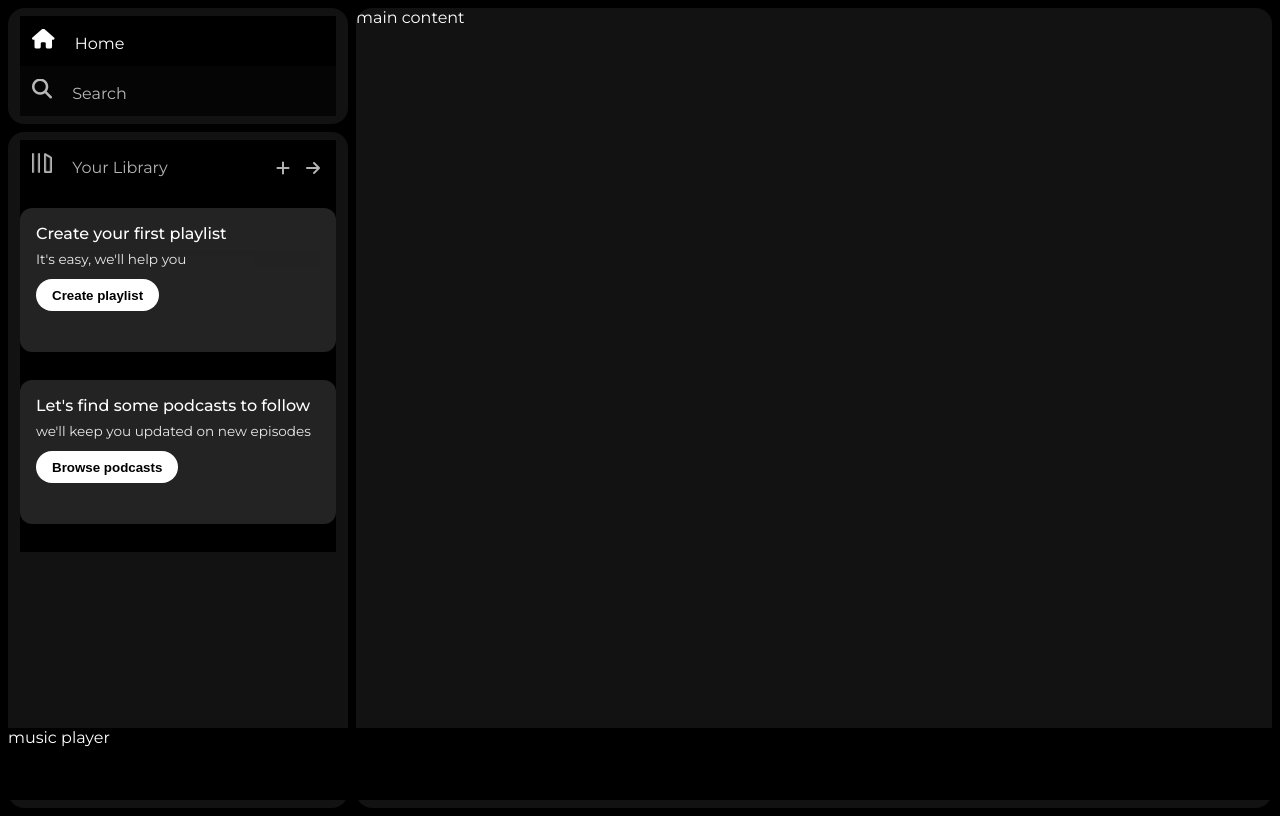
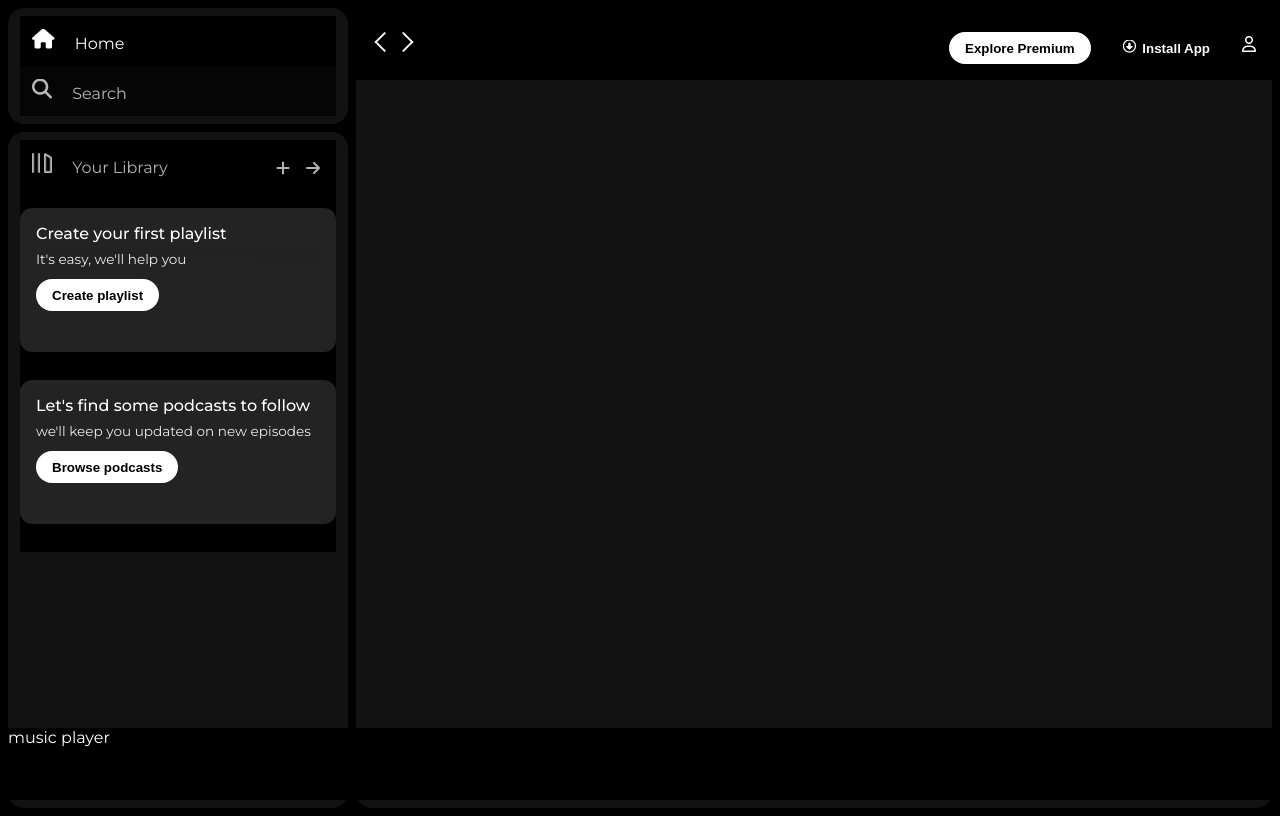
Before and after one commit to Aditya-Narayan-Maurya/spotify-clone, a plain HTML site: page index.html in a window 1280 px wide. Drawn offline with Linux system fonts and the light colour scheme.

Commit message:
sticky nav

```diff
--- a/index.html
+++ b/index.html
@@ -50,7 +50,20 @@
                       </div>
             </div>
         </div>
-        <div class="main-content">main content</div>
+        <div class="main-content">
+            <div class="sticky-nav">
+            <div class="sticky-nav-icons">
+                <img src="./assets/backward_icon.png" alt="">
+                <img src="./assets/forward_icon.png" alt="" class="hide">
+            </div>
+            <div class="sticky-nav-options">
+                <button class="badge nav-item hide">Explore Premium</button>
+                <button class="badge nav-item dark-badge"><i class="fa-regular fa-circle-down" style="margin-right: 0.4rem;"></i>Install App</button>
+                <i class="fa-regular fa-user nav-item"></i>
+            </div>
+            </div>
+            <div class="cards"></div>
+        </div>
         <div class="music-player">music player</div>
     </div>
 
--- a/style.css
+++ b/style.css
@@ -127,3 +127,32 @@ align-items: center;
     height: 2rem;
     width: fit-content;
 }
+.dark-badge{
+    background-color: #000;
+    color: #fff;
+}
+.sticky-nav{
+    position:sticky;
+    top: 0px;
+    background-color: #000;
+    display: flex;
+    justify-content: space-between;
+    align-items: center;
+    padding: 1rem 0 1rem 0;
+}
+.sticky-nav-icons{
+    margin-left: 0.75rem;
+}
+.sticky-nav-options{
+    display: flex;
+    justify-content: center;
+    align-items: center;
+}
+.nav-item{
+    margin-right: 1rem;
+}
+@media (max-width:1000px) {
+    .hide{
+        display: none;
+    }
+}
```
